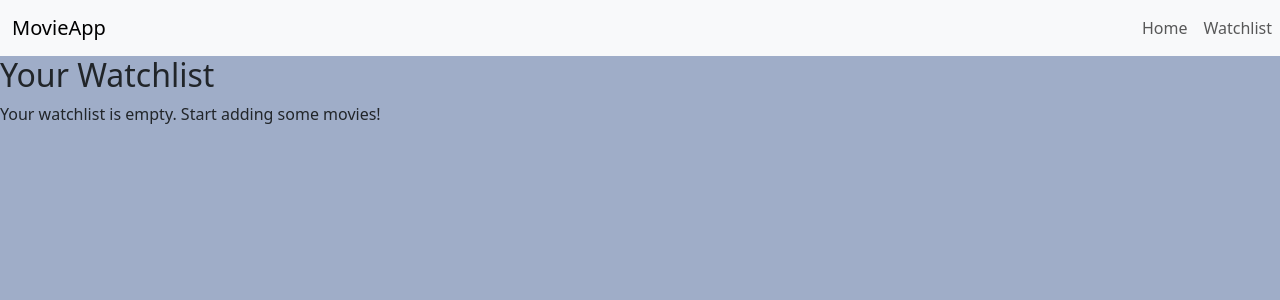
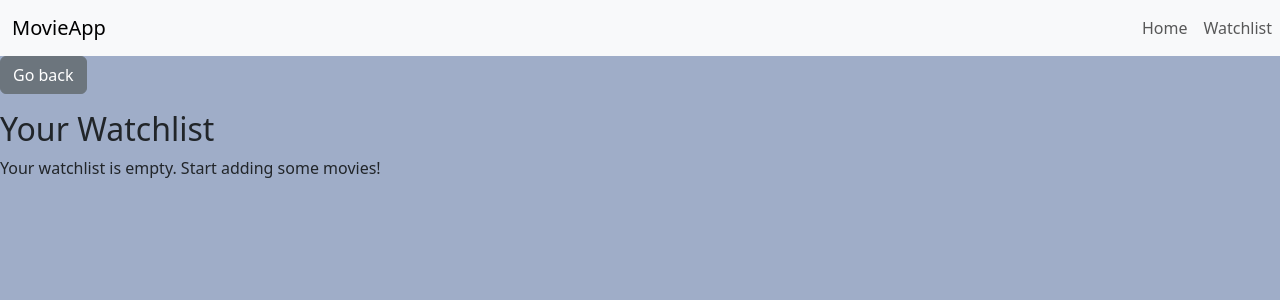
Before and after one commit to zxeni1/t3w8-movie-search, a React (Vite) app: page /watchlist in a window 1280 px wide. Shown: the top 300 px of the page. Built offline with nearby package versions, Linux system fonts and the light colour scheme.

Commit message:
added go back button to watchlist page

```diff
--- a/src/pages/Watchlist.jsx
+++ b/src/pages/Watchlist.jsx
@@ -1,12 +1,15 @@
 import React from "react";
 import { useWatchlist } from "../context/WatchlistContext";
+import { useNavigate } from "react-router-dom";
 
 const Watchlist = () => {
     // Fetch two out of three returns from the custom hook
     const { watchlist, removeFromWatchlist } = useWatchlist();
+    const navigate = useNavigate();
 
     return (
         <div>
+            <button className="btn btn-secondary mb-3" onClick={() => navigate(-1)}>Go back</button>
             <h2>Your Watchlist</h2>
             {console.log(watchlist)}
             {watchlist.length === 0 ? (
```
